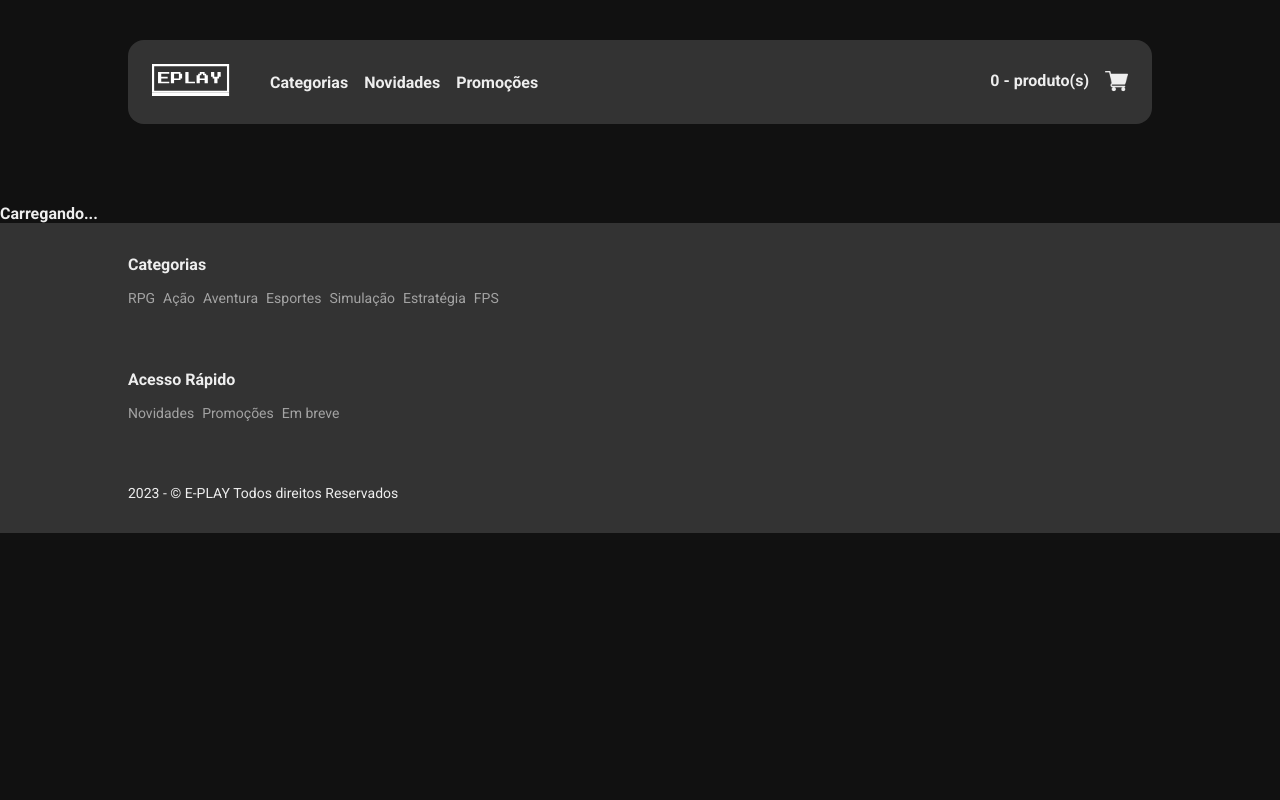
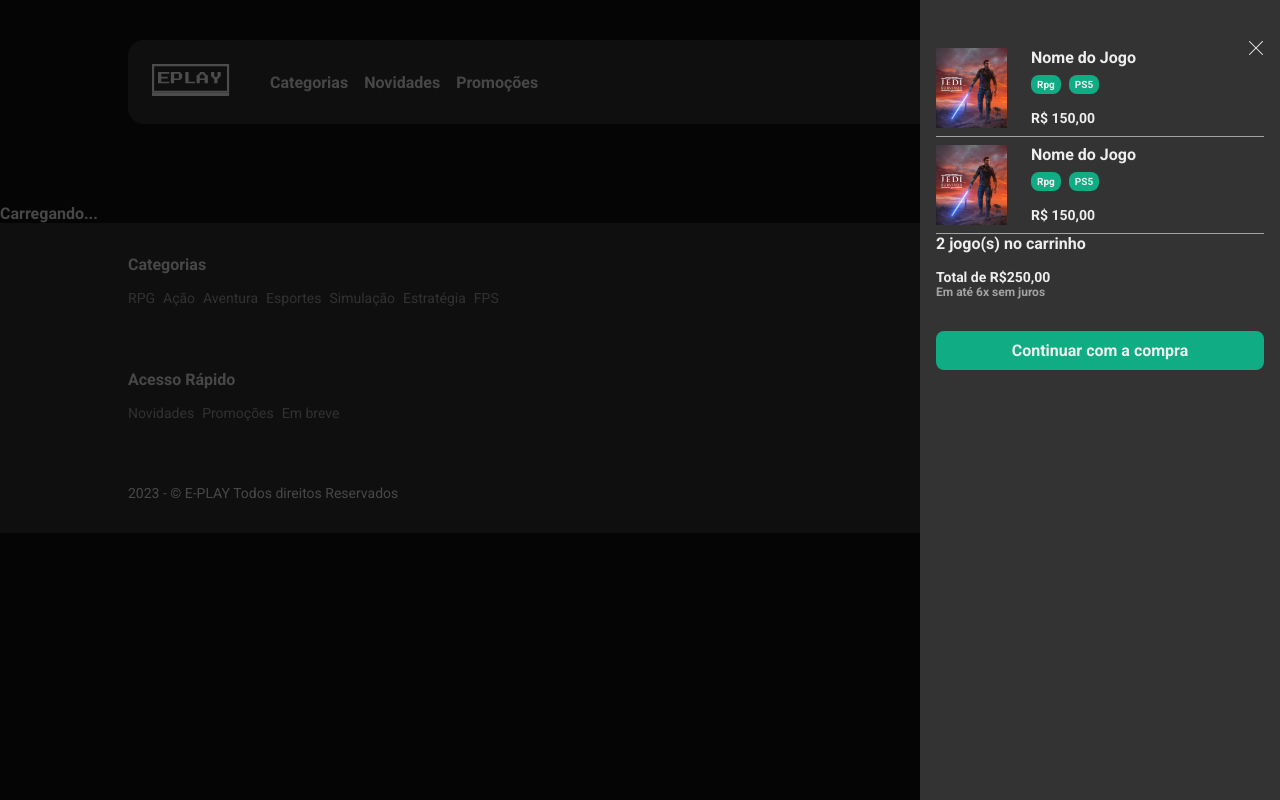
Before and after one commit to thallesrafaell/eplay, a React (Create React App) app: page / in a window 1280 px wide. Built offline with nearby package versions, Linux system fonts and the light colour scheme; no server answers.

Commit message:
Criando componente Carrinho

```diff
--- a/src/App.tsx
+++ b/src/App.tsx
@@ -5,6 +5,7 @@ import Header from './components/Header'
 import { GlobalCSS } from './styles'
 import Footer from './components/Footer'
 import store from './store'
+import Cart from './components/Cart'
 
 function App() {
   return (
@@ -16,6 +17,7 @@ function App() {
         </div>
         <Rotas />
         <Footer />
+        <Cart />
       </BrowserRouter>
     </Provider>
   )
--- a/src/components/Button/styles.ts
+++ b/src/components/Button/styles.ts
@@ -14,6 +14,7 @@ export const ButtonContainer = styled.button<Props>`
   font-weight: bold;
   padding: 8px 16px;
   border-radius: 8px;
+  cursor: pointer;
 `
 
 export const ButtonLink = styled(Link)`
--- /dev/null
+++ b/src/components/Cart/index.tsx
@@ -0,0 +1,51 @@
+import Button from '../Button'
+import star from '../../assets/images/jedi.png'
+import {
+  Overlay,
+  CartContainer,
+  SideBAr,
+  Prices,
+  Quantity,
+  CartItem
+} from './styles'
+import Tag from '../Tag'
+
+const Cart = () => {
+  return (
+    <CartContainer>
+      <Overlay />
+      <SideBAr>
+        <ul>
+          <CartItem>
+            <img src={star} alt="" />
+            <div>
+              <h3>Nome do Jogo</h3>
+              <Tag>Rpg</Tag>
+              <Tag>PS5</Tag>
+              <span>R$ 150,00</span>
+            </div>
+            <button type="button" className=".button"></button>
+          </CartItem>
+          <CartItem>
+            <img src={star} alt="" />
+            <div>
+              <h3>Nome do Jogo</h3>
+              <Tag>Rpg</Tag>
+              <Tag>PS5</Tag>
+              <span>R$ 150,00</span>
+            </div>
+          </CartItem>
+          <Quantity>2 jogo(s) no carrinho</Quantity>
+          <Prices>
+            Total de R$250,00 <span>Em até 6x sem juros</span>
+          </Prices>
+          <Button title="Clique aqui pra prosseguir com a compra" type="button">
+            Continuar com a compra
+          </Button>
+        </ul>
+      </SideBAr>
+    </CartContainer>
+  )
+}
+
+export default Cart
--- /dev/null
+++ b/src/components/Cart/styles.ts
@@ -0,0 +1,98 @@
+import styled from 'styled-components'
+import { cores } from '../../styles'
+import { TagContainer } from '../Tag/styles'
+import { ButtonContainer } from '../Button/styles'
+import fechar from '../../assets/images/close.png'
+
+export const Overlay = styled.div`
+  position: absolute;
+  top: 0;
+  left: 0;
+  width: 100%;
+  height: 100%;
+  background-color: #000;
+  opacity: 0.7;
+`
+export const CartContainer = styled.div`
+  position: fixed;
+  top: 0;
+  let: 0;
+  width: 100%;
+  height: 100%;
+  display: flex;
+  justify-content: flex-end;
+  z-index: 1;
+`
+
+export const SideBAr = styled.aside`
+  background-color: ${cores.cinza};
+  z-index: 1;
+  padding: 40px 16px 0 16px;
+  max-width: 360px;
+  width: 100%;
+
+  ${ButtonContainer} {
+    max-width: 100%;
+    width: 100%;
+  }
+`
+export const Prices = styled.p`
+  font-weight: bold;
+  font-size: 14px;
+  color: ${cores.branca};
+  margin: 16px 0 32px;
+  span {
+    display: block;
+    font-size: 12px;
+    color: ${cores.cinzaClaro};
+  }
+`
+
+export const Quantity = styled.p`
+  font-weight: bold;
+  font-size: 16px;
+  color: ${cores.branca};
+`
+export const ButtonClose = styled.button``
+
+export const CartItem = styled.li`
+  display: flex;
+  border-bottom: 1px solid ${cores.cinzaClaro};
+  padding: 8px 0;
+  position: relative;
+
+  img {
+    widht: 80px;
+    height: 80px;
+    object-fit: cover;
+    margin-right: 24px;
+  }
+  h3 {
+    color: ${cores.branca};
+    font-weight: bold;
+    font-size: 16px;
+  }
+  span {
+    display: block;
+    color: ${cores.branca};
+    font-weight: bold;
+    font-size: 14px;
+  }
+
+  ${TagContainer} {
+    margin: 8px 0 16px;
+    margin-right: 8px;
+  }
+
+  button {
+    background-image: url(${fechar});
+    width: 16px;
+    height: 16px;
+    border: none;
+    background-color: transparent;
+    position: absolute;
+    top: 0;
+    right: 0;
+    cursor: pointer;
+  }
+`
```
